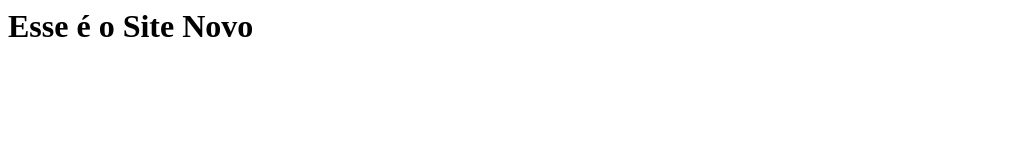
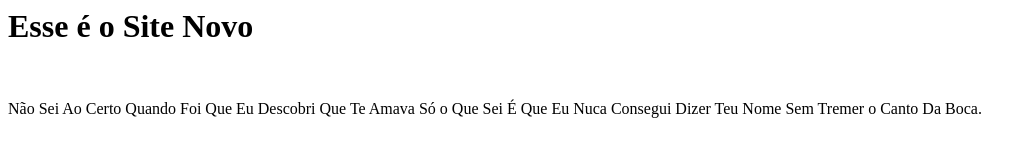
Before and after one commit to elifazkk/meusite, a plain HTML site: page index.html in a window 1280 px wide. Shown: the whole page, without its empty margins (0-1032 px from the left). Drawn offline with Linux system fonts and the light colour scheme.

Commit message:
Update index.html

```diff
--- a/index.html
+++ b/index.html
@@ -4,5 +4,7 @@
   </head>
   <body>
     <h1>Esse é o Site Novo</h1>
+    </br>
+    <p>Não Sei Ao Certo Quando Foi Que Eu Descobri Que Te Amava Só o Que Sei É Que Eu Nuca Consegui Dizer Teu Nome Sem Tremer o Canto Da Boca.</p>
   </body>
 </html>
```
